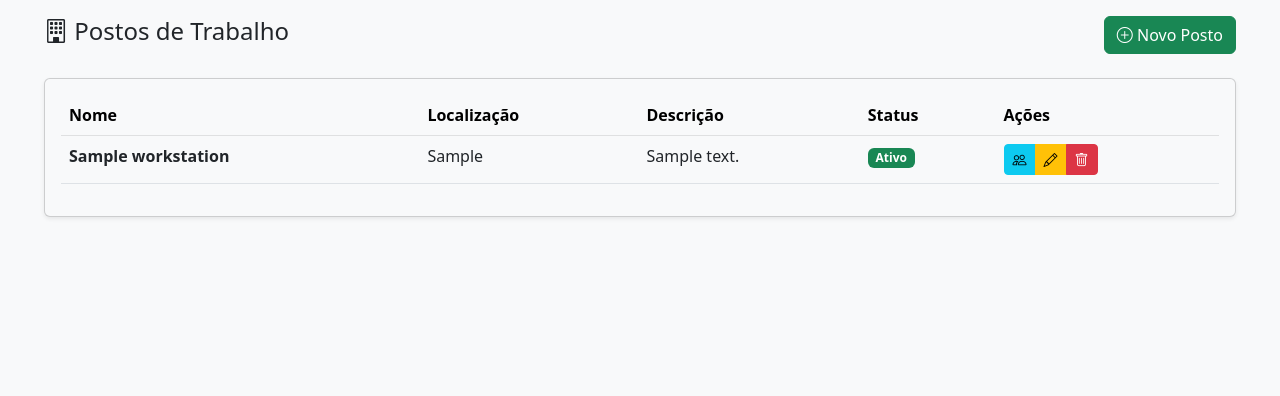
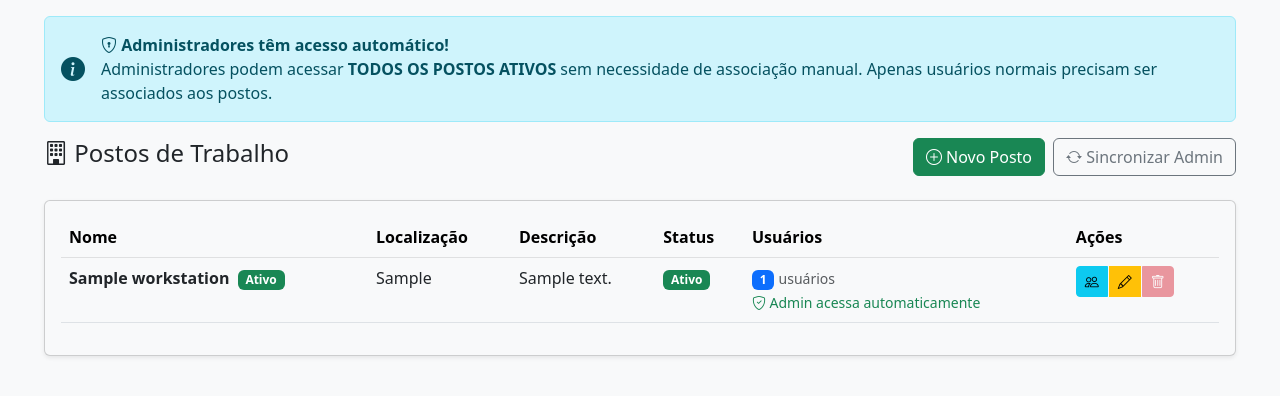
Before and after one commit to lrrebello/access_control, a Flask app: page /admin/workstations in a window 1280 px wide. Shown: the part 56-452 px from the top of the page. Run offline with Flask 3, Linux system fonts and the light colour scheme; a user stored in the database is signed in; tables that the repository leaves empty hold one stand-in row (values such as "Sample post").

Commit message:
alterado para que os admin tenham acesso a todos os postos de trabalho indefinidamente

```diff
--- a/app/auth/routes.py
+++ b/app/auth/routes.py
@@ -70,12 +70,20 @@ def logout():
 def select_workstation():
     workstations = current_user.accessible_workstations
 
+    # Se for admin e não tiver posto ativo, mostrar todos os postos
+    if not workstations:
+        if current_user.is_admin:
+            workstations = Workstation.query.filter_by(is_active=True).all()
+        else:
+            flash('Você não tem nenhum posto de trabalho associado. Contate o administrador.', 'warning')
+            return redirect(url_for('auth.logout'))
+
     if request.method == 'POST':
         workstation_id = request.form.get('workstation_id')
         workstation = Workstation.query.get_or_404(workstation_id)
 
-        # Verificar se usuário tem permissão
-        if workstation not in current_user.accessible_workstations:
+        # Verificar se usuário tem permissão (admin pode acessar qualquer posto)
+        if not current_user.is_admin and workstation not in current_user.accessible_workstations:
             flash('Você não tem permissão para acessar este posto.', 'danger')
             return redirect(url_for('auth.select_workstation'))
 
@@ -93,8 +101,14 @@ def switch_workstation():
     workstation_id = request.form.get('workstation_id')
     workstation = Workstation.query.get_or_404(workstation_id)
 
-    if workstation not in current_user.accessible_workstations:
+    # Admin pode acessar qualquer posto ativo
+    if not current_user.is_admin and workstation not in current_user.accessible_workstations:
         flash('Você não tem permissão para acessar este posto.', 'danger')
+        return redirect(url_for('main.dashboard'))
+
+    # Admin só pode acessar postos ativos
+    if current_user.is_admin and not workstation.is_active:
+        flash('Este posto está inativo.', 'danger')
         return redirect(url_for('main.dashboard'))
 
     current_user.active_workstation_id = workstation.id
@@ -334,3 +348,38 @@ def remove_workstation_user(id):
     db.session.commit()
     flash('Usuário removido do posto!', 'success')
     return redirect(url_for('auth.workstation_users', id=workstation_id))
+
+@auth.route("/admin/sync-admin-to-workstations", methods=['POST'])
+@login_required
+def sync_admin_to_workstations():
+    if not current_user.is_admin:
+        flash('Acesso negado.', 'danger')
+        return redirect(url_for('main.dashboard'))
+
+    workstations = Workstation.query.filter_by(is_active=True).all()
+    admin = User.query.filter_by(username='admin').first()
+
+    if not admin:
+        flash('Usuário admin não encontrado!', 'danger')
+        return redirect(url_for('auth.admin_workstations'))
+
+    count = 0
+    for workstation in workstations:
+        existing = WorkstationUser.query.filter_by(
+            user_id=admin.id,
+            workstation_id=workstation.id
+        ).first()
+
+        if not existing:
+            assignment = WorkstationUser(
+                user_id=admin.id,
+                workstation_id=workstation.id,
+                start_date=datetime.now().date(),
+                end_date=datetime.now().date() + timedelta(days=3650)
+            )
+            db.session.add(assignment)
+            count += 1
+
+    db.session.commit()
+    flash(f'Admin sincronizado com {count} novos postos! Total de {len(workstations)} postos ativos.', 'success')
+    return redirect(url_for('auth.admin_workstations'))
--- a/app/models.py
+++ b/app/models.py
@@ -31,7 +31,14 @@ class User(db.Model, UserMixin):
         """Retorna lista de postos que o usuário pode acessar"""
         from datetime import date
         today = date.today()
-        return [wu.workstation for wu in self.workstations if wu.is_active and wu.start_date <= today <= wu.end_date]
+
+        # ADMINISTRADORES têm acesso a TODOS os postos ativos
+        if self.is_admin:
+            return Workstation.query.filter_by(is_active=True).all()
+
+        # Usuários normais: apenas os postos associados e dentro da validade
+        return [wu.workstation for wu in self.workstations
+                if wu.is_active and wu.start_date <= today <= wu.end_date]
 
 
 class Workstation(db.Model):
--- a/app/templates/auth/admin_workstations.html
+++ b/app/templates/auth/admin_workstations.html
@@ -1,11 +1,27 @@
 {% extends "base.html" %}
 {% block title %}Gerenciar Postos{% endblock %}
 {% block content %}
-<div class="d-flex justify-content-between align-items-center mb-4">
+
+<!-- Alerta informativo sobre acesso de administradores -->
+<div class="alert alert-info mb-3 d-flex align-items-center" role="alert">
+    <i class="bi bi-info-circle-fill fs-4 me-3"></i>
+    <div>
+        <strong><i class="bi bi-shield-lock"></i> Administradores têm acesso automático!</strong><br>
+        Administradores podem acessar <strong>TODOS OS POSTOS ATIVOS</strong> sem necessidade de associação manual.
+        Apenas usuários normais precisam ser associados aos postos.
+    </div>
+</div>
+
+<div class="d-flex justify-content-between align-items-center mb-4 flex-wrap gap-2">
     <h4><i class="bi bi-building"></i> Postos de Trabalho</h4>
-    <a href="{{ url_for('auth.add_workstation') }}" class="btn btn-success">
-        <i class="bi bi-plus-circle"></i> Novo Posto
-    </a>
+    <div class="d-flex gap-2">
+        <a href="{{ url_for('auth.add_workstation') }}" class="btn btn-success">
+            <i class="bi bi-plus-circle"></i> Novo Posto
+        </a>
+        <button type="button" class="btn btn-outline-secondary" data-bs-toggle="modal" data-bs-target="#syncAdminModal">
+            <i class="bi bi-arrow-repeat"></i> Sincronizar Admin
+        </button>
+    </div>
 </div>
 
 <div class="card shadow-sm">
@@ -18,13 +34,21 @@
                         <th>Localização</th>
                         <th>Descrição</th>
                         <th>Status</th>
+                        <th>Usuários</th>
                         <th>Ações</th>
                     </tr>
                 </thead>
                 <tbody>
                     {% for w in workstations %}
-                    <tr>
-                        <td><strong>{{ w.name }}</strong></td>
+                    <tr class="{% if not w.is_active %}table-secondary{% endif %}">
+                        <td>
+                            <strong>{{ w.name }}</strong>
+                            {% if w.is_active %}
+                                <span class="badge bg-success ms-1">Ativo</span>
+                            {% else %}
+                                <span class="badge bg-secondary ms-1">Inativo</span>
+                            {% endif %}
+                        </td>
                         <td>{{ w.location or '-' }}</td>
                         <td>{{ w.description|truncate(50) or '-' }}</td>
                         <td>
@@ -35,18 +59,44 @@
                             {% endif %}
                         </td>
                         <td>
+                            <span class="badge bg-primary">{{ w.users|length }}</span>
+                            <small class="text-muted"> usuários</small>
+                            {% if w.is_active %}
+                                <br><small class="text-success">
+                                    <i class="bi bi-shield-check"></i> Admin acessa automaticamente
+                                </small>
+                            {% endif %}
+                        </td>
+                        <td>
                             <div class="btn-group btn-group-sm">
-                                <a href="{{ url_for('auth.workstation_users', id=w.id) }}" class="btn btn-info" title="Usuários">
+                                <a href="{{ url_for('auth.workstation_users', id=w.id) }}" class="btn btn-info" title="Gerenciar Usuários">
                                     <i class="bi bi-people"></i>
                                 </a>
-                                <a href="{{ url_for('auth.edit_workstation', id=w.id) }}" class="btn btn-warning" title="Editar">
+                                <a href="{{ url_for('auth.edit_workstation', id=w.id) }}" class="btn btn-warning" title="Editar Posto">
                                     <i class="bi bi-pencil"></i>
                                 </a>
-                                <a href="{{ url_for('auth.delete_workstation', id=w.id) }}" class="btn btn-danger" title="Excluir"
-                                   onclick="return confirm('Excluir este posto?')">
+                                {% if w.users|length == 0 or (w.users|length == 1 and w.users[0].user.username == 'admin') %}
+                                <a href="{{ url_for('auth.delete_workstation', id=w.id) }}" class="btn btn-danger" title="Excluir Posto"
+                                   onclick="return confirm('⚠️ ATENÇÃO! Tem certeza que deseja excluir o posto "{{ w.name }}"? Esta ação não pode ser desfeita!')">
                                     <i class="bi bi-trash"></i>
                                 </a>
+                                {% else %}
+                                <button class="btn btn-danger" disabled title="Não é possível excluir: posto possui usuários associados">
+                                    <i class="bi bi-trash"></i>
+                                </button>
+                                {% endif %}
                             </div>
+                         </td>
+                    </tr>
+                    {% else %}
+                    <tr>
+                        <td colspan="6" class="text-center py-5 text-muted">
+                            <i class="bi bi-inbox fs-1 d-block mb-2 opacity-25"></i>
+                            Nenhum posto de trabalho cadastrado.
+                            <br>
+                            <a href="{{ url_for('auth.add_workstation') }}" class="btn btn-sm btn-primary mt-2">
+                                <i class="bi bi-plus-circle"></i> Criar primeiro posto
+                            </a>
                         </td>
                     </tr>
                     {% endfor %}
@@ -55,4 +105,56 @@
         </div>
     </div>
 </div>
+
+<!-- Modal de Sincronização do Admin -->
+<div class="modal fade" id="syncAdminModal" tabindex="-1">
+    <div class="modal-dialog">
+        <div class="modal-content">
+            <div class="modal-header bg-primary text-white">
+                <h5 class="modal-title"><i class="bi bi-arrow-repeat"></i> Sincronizar Admin com Postos</h5>
+                <button type="button" class="btn-close btn-close-white" data-bs-dismiss="modal"></button>
+            </div>
+            <div class="modal-body">
+                <p>Esta ação irá associar o usuário <strong>admin</strong> a <strong>TODOS OS POSTOS ATIVOS</strong> na tabela de associação.</p>
+                <div class="alert alert-warning">
+                    <i class="bi bi-exclamation-triangle-fill me-2"></i>
+                    <strong>Nota:</strong> Administradores já têm acesso automático a todos os postos ativos,
+                    mesmo sem associação manual. Esta ação é opcional e serve apenas para:
+                    <ul class="mt-2 mb-0">
+                        <li>Manter registro visual dos acessos do admin</li>
+                        <li>Permitir que o admin apareça na lista de usuários do posto</li>
+                        <li>Compatibilidade com versões anteriores</li>
+                    </ul>
+                </div>
+                <p class="mt-2 mb-0">Deseja continuar?</p>
+            </div>
+            <div class="modal-footer">
+                <form method="POST" action="{{ url_for('auth.sync_admin_to_workstations') }}">
+                    <button type="button" class="btn btn-secondary" data-bs-dismiss="modal">Cancelar</button>
+                    <button type="submit" class="btn btn-primary">Sim, Sincronizar Admin</button>
+                </form>
+            </div>
+        </div>
+    </div>
+</div>
+
+<style>
+    .btn-group .btn {
+        margin-right: 2px;
+    }
+    .btn-group .btn:last-child {
+        margin-right: 0;
+    }
+    .btn-group .btn.disabled, .btn-group .btn:disabled {
+        opacity: 0.5;
+        cursor: not-allowed;
+    }
+</style>
+
+<script>
+    // Tooltips para botões desabilitados
+    document.querySelectorAll('.btn-group .btn:disabled').forEach(btn => {
+        btn.setAttribute('title', btn.getAttribute('title') || 'Ação indisponível');
+    });
+</script>
 {% endblock %}
```
